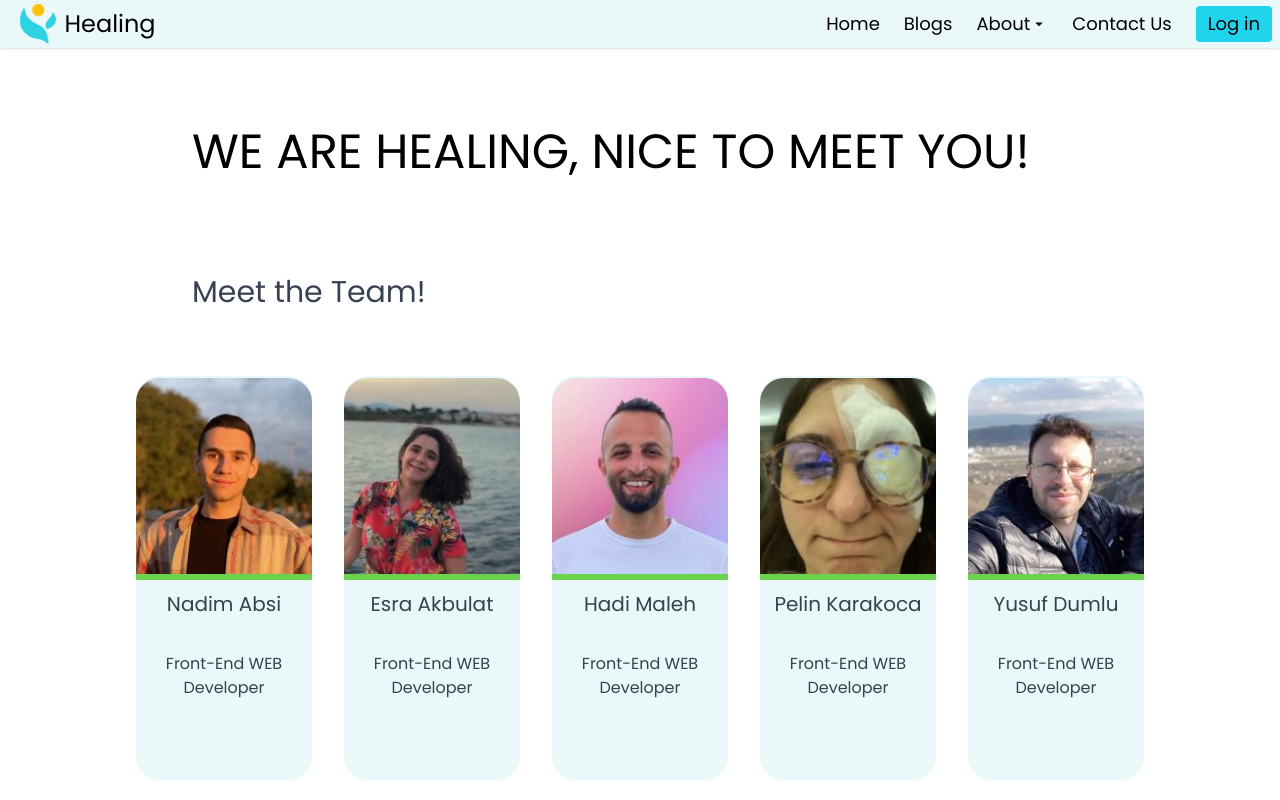
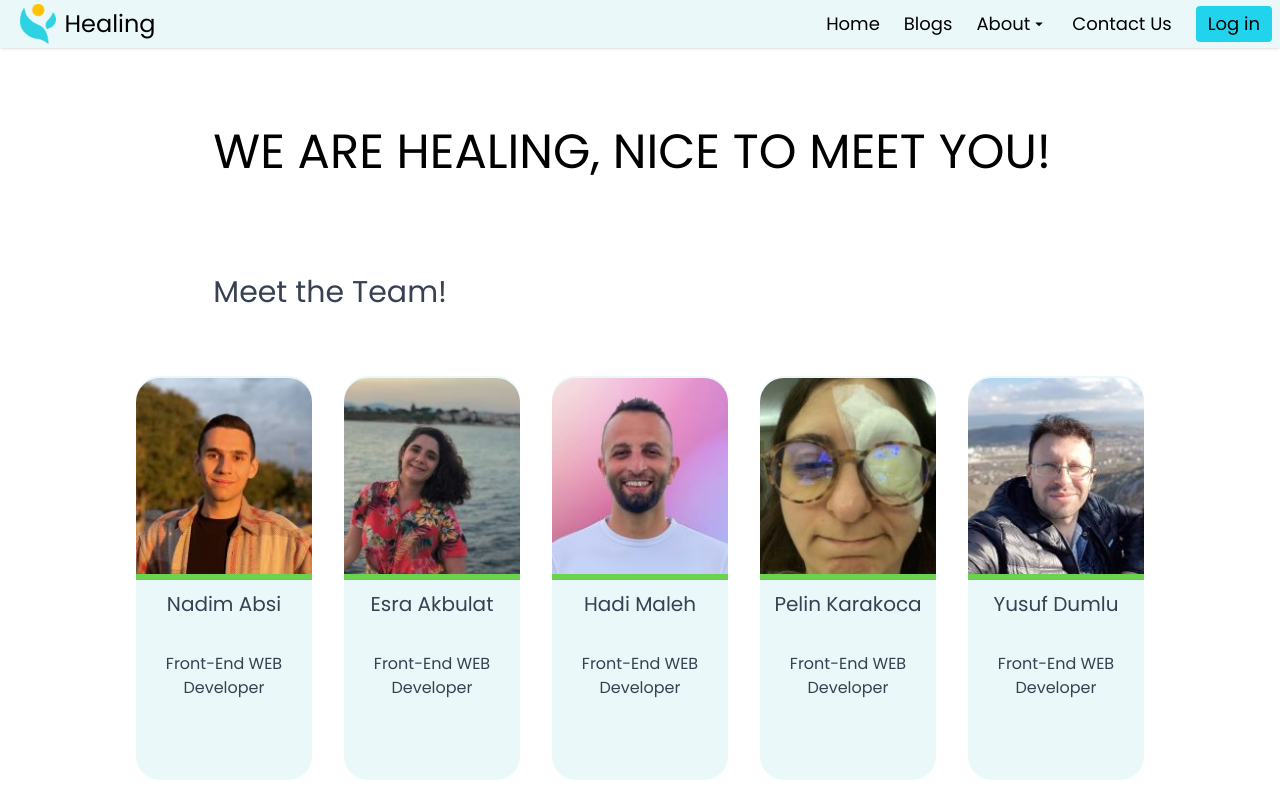
Before and after one commit to Recoded-Spark-Turkey-2022/Unboxed, a React (Create React App) app: page /about/team in a window 1280 px wide. Shown: the top 800 px of the page. Built offline with nearby package versions, Linux system fonts and the light colour scheme; no server answers.

Commit message:
minor adjusts

```diff
--- a/src/components/aboutTeam/TeamM.jsx
+++ b/src/components/aboutTeam/TeamM.jsx
@@ -9,9 +9,9 @@ import ysf from './TeamMembersPP/ysf.jpg';
 const TeamM = () => {
   return (
     <div data-testid="TeamM" className=" font-poppins flex flex-col items-center ">
-      <div className=" flex flex-col items-center my-10 w-3/4">
-        <div className=" self-start ml-8">
-          <h1 className=" font-normal text-5xl sm:text-3xl">WE ARE HEALING, NICE TO MEET YOU!</h1>
+      <div className=" flex flex-col items-center my-10 w-2/3 lg:w-5/6">
+        <div className=" self-start">
+          <h1 className="text-5xl sm:text-3xl">WE ARE HEALING, NICE TO MEET YOU!</h1>
           <p className="text-3xl sm:text-xl leading-10 mt-24 sm:mt-16 text-gray-700">Meet the Team!</p>
         </div>
       </div>
```
